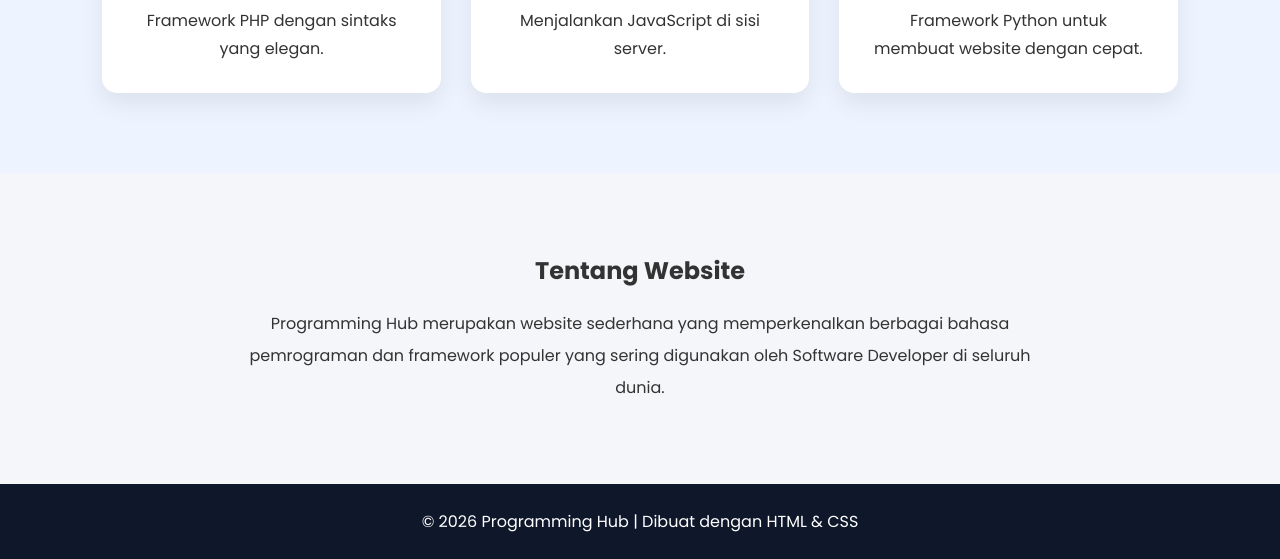
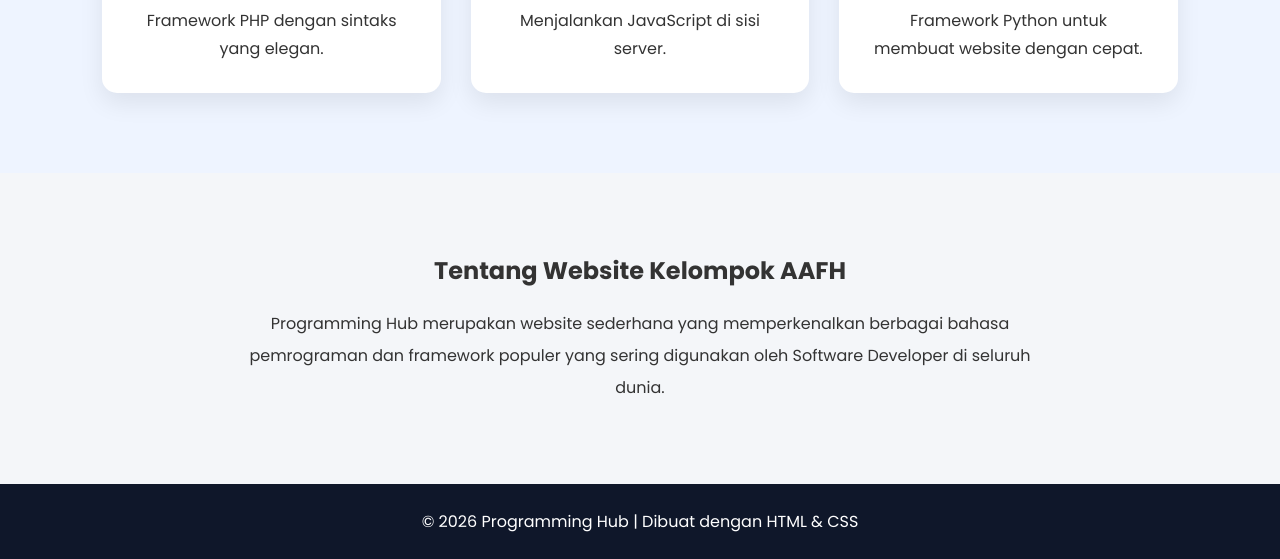
Before and after one commit to HerdiansyahMaulanAhmad/WebsiteCoding, a plain HTML site: page index.html in a window 1280 px wide. Shown: the part 2207-2766 px from the top of the page. Drawn offline with Linux system fonts and the light colour scheme.

Commit message:
herdiansyahjosjis

```diff
--- a/index.html
+++ b/index.html
@@ -142,7 +142,7 @@
 
 <section class="about" id="about">
 
-<h2>Tentang Website</h2>
+<h2>Tentang Website Kelompok AAFH</h2>
 
 <p>
 Programming Hub merupakan website sederhana yang memperkenalkan
```
